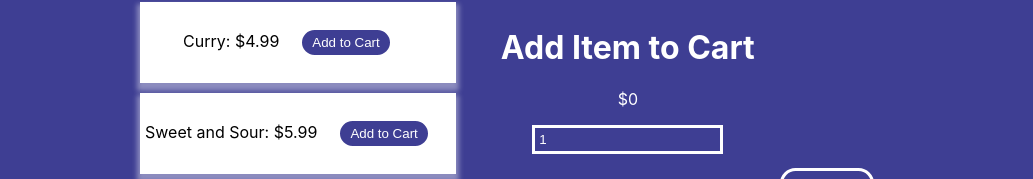
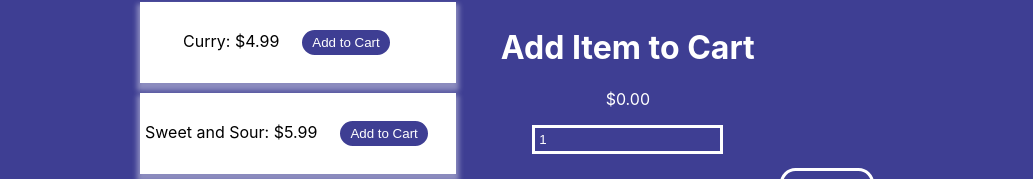
Before and after one commit to PatrickBoynton/majestic-thai, a React (Create React App) app: page / in a window 1280 px wide. Shown: the part 142-321 px from the top of the page, without its empty margins (143-1176 px from the left). Built offline with nearby package versions, Linux system fonts and the light colour scheme.

Commit message:
Fixed the NaN issue.

```diff
--- a/src/components/Order.js
+++ b/src/components/Order.js
@@ -17,7 +17,7 @@ class Order extends Component {
         this.setState({value: event.target.value});
     }
     handleClick = () => {
-        alert(`Your order of ${this.state.value} ${this.props.item} for a price of ${this.props.price * this.state.value}, will be ready in ${Math.round(Math.random() * 25) + 5} minutes.`)
+        alert(`Your order of ${this.state.value} ${this.props.item} for a price of ${(this.props.price * this.state.value).toFixed(2)}, will be ready in ${Math.round(Math.random() * 25) + 5} minutes.`)
         localStorage.setItem("order", JSON.stringify({item: this.props?.item, quantity: this.state.value, price: (this.props.price * this.state.value)}));
     }
 
@@ -25,7 +25,7 @@ class Order extends Component {
         const order = this.props.order?.map((items, index) =>
             <li key={index}>
                 <h1>{this.props.item}</h1>
-                <p>${this.props.price * this.state.value || 0}</p>
+                <p>${((this.props.price * this.state.value) || 0).toFixed(2)}</p>
                 <input type="number" value={this.state.value} onChange={this.handleChange}/>
             </li>);
         return <>
```
